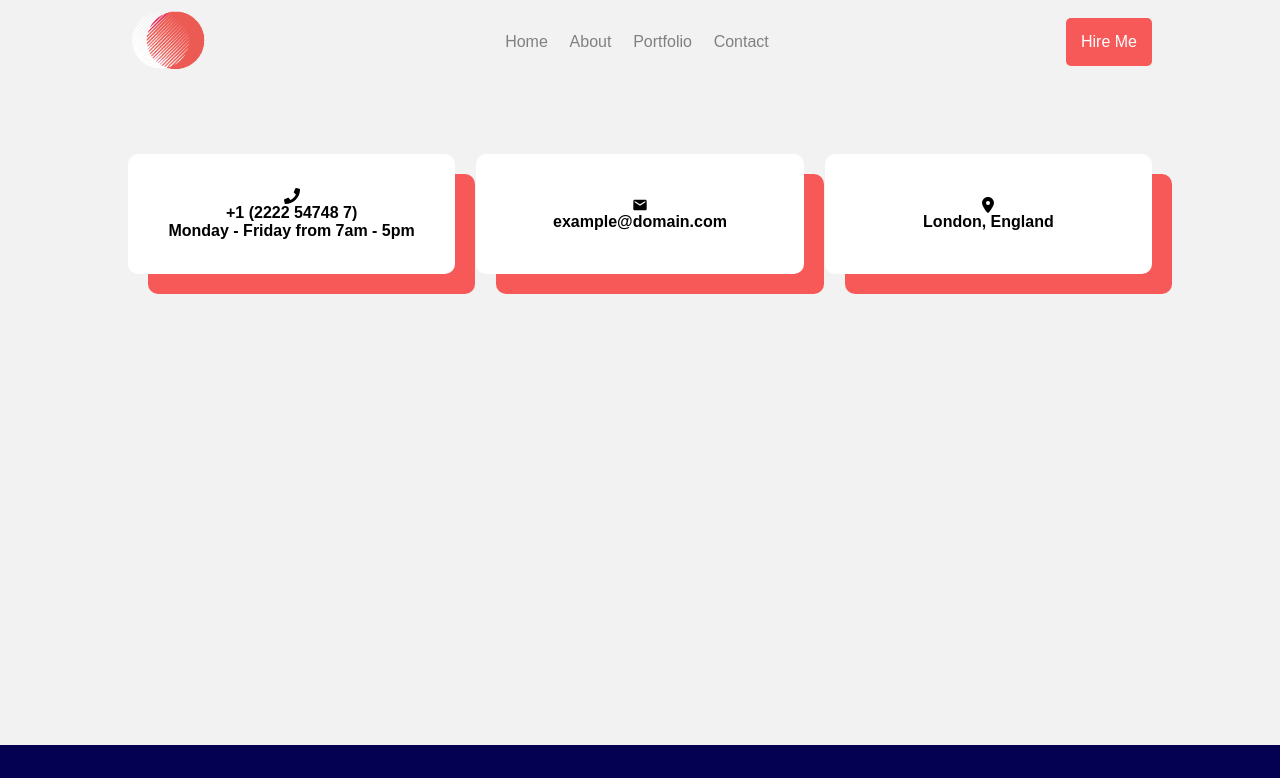
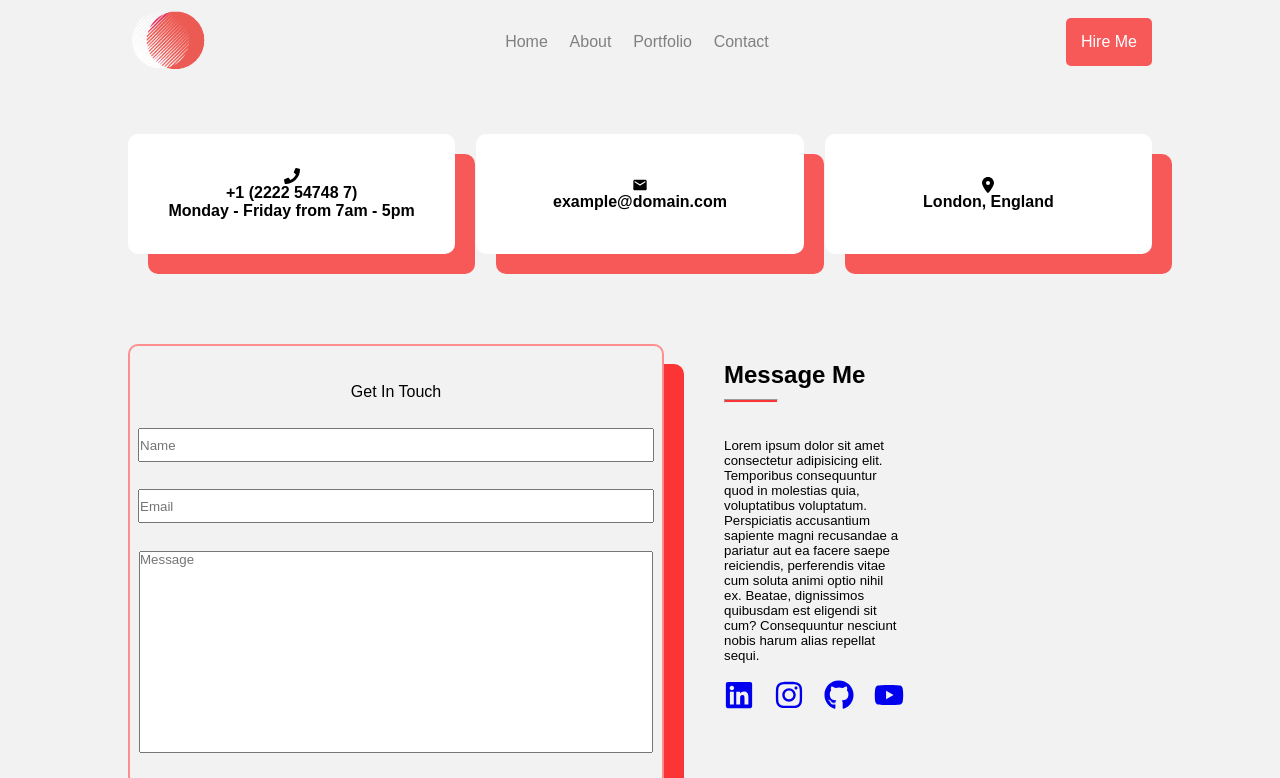
Before and after one commit to Noxtimo/personal-website, a React (Create React App) app: page /Contact in a window 1280 px wide. Shown: the top 778 px of the page. Built offline with nearby package versions, Linux system fonts and the light colour scheme.

Commit message:
Added the contact form

```diff
--- a/src/components/ContactForm.jsx
+++ b/src/components/ContactForm.jsx
@@ -1,7 +1,36 @@
 import React, { useState } from "react";
 
 const ContactForm = () => {
-  return <></>;
+  return (
+    <>
+      <form className="contact-form">
+        {" "}
+        <label>Get In Touch</label>{" "}
+        <input
+          className="label"
+          type="text"
+          name="name"
+          placeholder="Name"
+          required
+        />
+        <input
+          className="label"
+          type="email"
+          name="email"
+          placeholder="Email"
+          required
+        />
+        <textarea
+          id="message"
+          name="message"
+          rows="4"
+          placeholder="Message"
+          required
+        ></textarea>
+        <input className="submit-button" type="submit" value="Submit" />
+      </form>
+    </>
+  );
 };
 
 export default ContactForm;
--- a/src/index.css
+++ b/src/index.css
@@ -362,3 +362,92 @@ small{
   justify-content: space-between;
   flex-direction: column;
 }
+
+
+.contact-bottom{
+  margin-top: 90px;
+  display: flex;
+}
+
+.contact-form{
+  border: 2px solid   rgb(255, 142, 142);
+  border-radius: 10px;
+  box-shadow: 20px 20px rgb(251, 53, 53);
+  display: flex;
+  flex-direction: column;
+  justify-content: space-evenly;
+  align-items: center;
+  height: 500px;
+  width: 50%;
+  padding: 10px;
+}
+.label{
+  width: 100%;
+  height: 30px;
+}
+
+.container-contact{
+  width: 100%;
+  height: 120vh;
+  display: flex;
+  justify-content: center;
+}
+
+#message{
+  width: 100%;
+  height: 200px;
+  resize: vertical;
+  resize: none;
+}
+
+.submit-button{
+
+  background-color: rgb(247, 88, 88);
+  padding: 15px;
+  border-radius: 5px;
+  color: white;
+  width: 80%;
+}
+
+.contact-social{
+
+  width: 40%;
+  margin-left: 30px;
+  display: flex;
+  flex-direction: column;
+  justify-content: space-between;
+  height: 400px;
+
+}
+
+.message-me{
+  width: 50%;
+  flex-grow: 1;
+  display: flex;
+  flex-direction: column;
+  justify-content: space-around;
+
+
+
+
+}
+
+.message-me div{
+  margin-left: 30px;
+}
+
+.social-links-contact{
+  display: flex;
+  margin-left: 30px;
+}
+
+.social-link-contact{
+  margin-bottom: 30px;
+  margin-right: 20px;
+  width: 30px;
+  height: 30px;
+}
+
+.social-link-contact:hover{
+    color: rgb(251, 53, 53);;
+}
--- a/src/pages/Contact.jsx
+++ b/src/pages/Contact.jsx
@@ -2,10 +2,15 @@ import { FaPhone } from "react-icons/fa";
 import { MdEmail } from "react-icons/md";
 import { FaLocationDot } from "react-icons/fa6";
 import ContactForm from "../components/ContactForm.jsx";
+import { Outlet, Link } from "react-router-dom";
+import { FaLinkedin } from "react-icons/fa";
+import { FaInstagram } from "react-icons/fa";
+import { FaGithub } from "react-icons/fa";
+import { FaYoutube } from "react-icons/fa";
 const Contact = () => {
   return (
     <>
-      <div className="container">
+      <div className="container-contact">
         <div className="content-contact">
           <div className="contact-top">
             <div className="phone">
@@ -21,8 +26,41 @@ const Contact = () => {
             </div>
           </div>
           <div className="contact-bottom">
-            <div className="contact-form"></div>
-            <div className="contact-social"></div>
+            <ContactForm />
+            <div className="contact-social">
+              <div className="message-me">
+                <div>
+                  <h2>Message Me</h2>
+                  <hr></hr>
+                </div>
+                <div>
+                  <h5>
+                    Lorem ipsum dolor sit amet consectetur adipisicing elit.
+                    Temporibus consequuntur quod in molestias quia, voluptatibus
+                    voluptatum. Perspiciatis accusantium sapiente magni
+                    recusandae a pariatur aut ea facere saepe reiciendis,
+                    perferendis vitae cum soluta animi optio nihil ex. Beatae,
+                    dignissimos quibusdam est eligendi sit cum? Consequuntur
+                    nesciunt nobis harum alias repellat sequi.
+                  </h5>
+                </div>
+              </div>
+
+              <div className="social-links-contact">
+                <Link to="#">
+                  <FaLinkedin className="social-link-contact" />
+                </Link>
+                <Link to="#">
+                  <FaInstagram className="social-link-contact" />
+                </Link>
+                <Link to="#">
+                  <FaGithub className="social-link-contact" />
+                </Link>
+                <Link to="#">
+                  <FaYoutube className="social-link-contact" />
+                </Link>
+              </div>
+            </div>
           </div>
         </div>
       </div>
```
